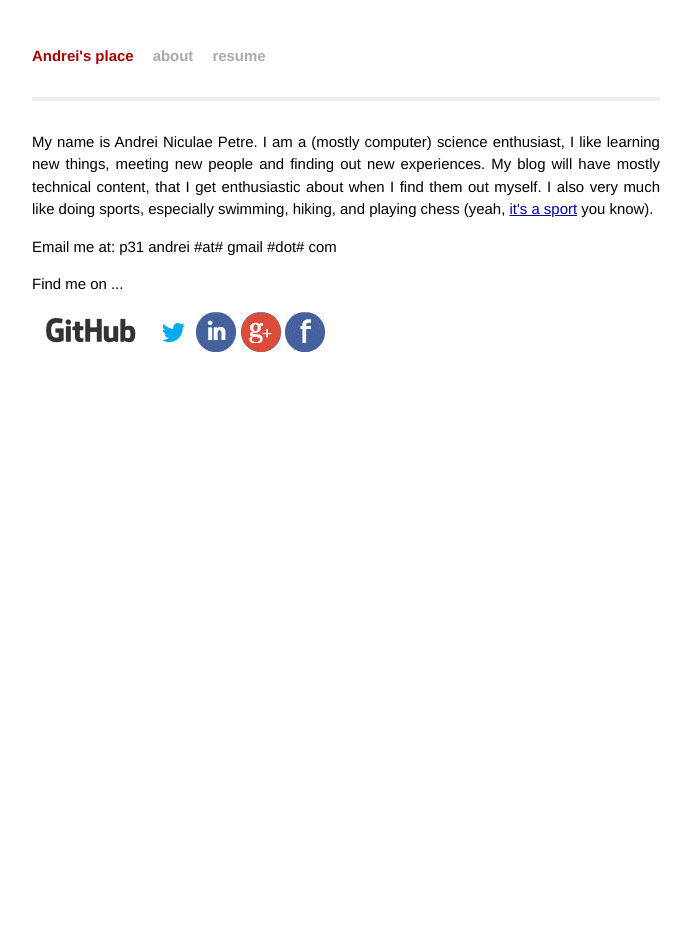
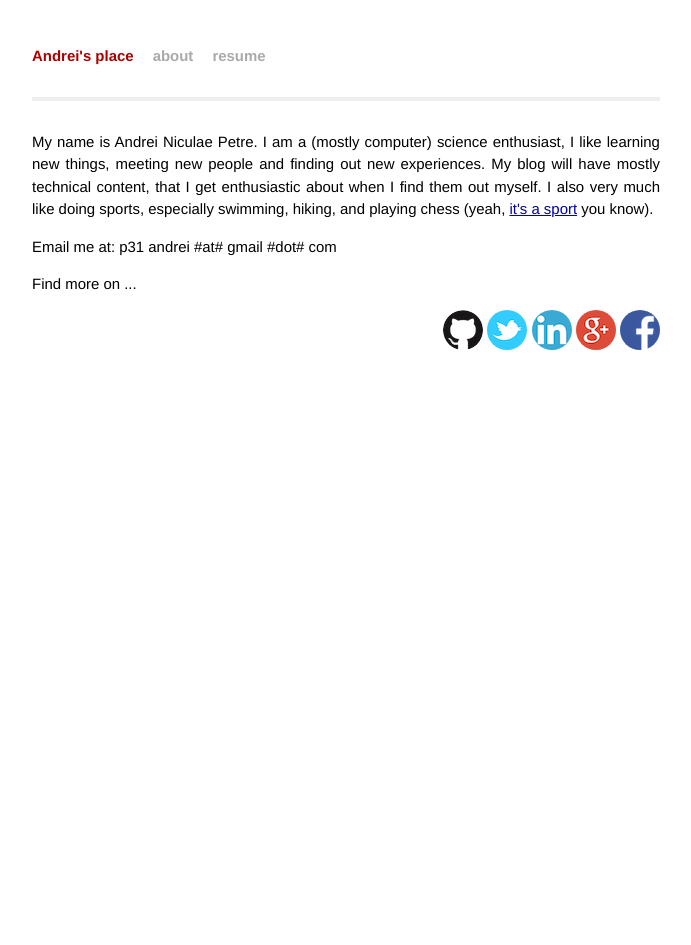
Before and after one commit to andreip/andreip.github.io, a Jekyll site: the page built from about/index.html, in a window 1280 px wide. Shown: the whole page, without its empty margins (294-985 px from the left). Built offline with Jekyll 4.4.1, drawn with Linux system fonts in a browser that asks for light colours; Markdown is read by kramdown in place of the engine named in the settings.

Commit message:
Update the about section with pictures to my social pages.

```diff
--- a/about/index.html
+++ b/about/index.html
@@ -13,14 +13,13 @@ layout: default
   </p>
 
   <p class="emailme">Email me at: p31 andrei #at# gmail #dot# com</p>
-  <p>Find me on ...</p>
+  <p>Find more on ...</p>
   <div class="findme">
     <a target="_blank" href="https://github.com/andreip/"><img src="../img/github.png"/></a>
-    <a target="_blank" href="https://twitter.com/anpetre"><img src="../img/twitter.jpg"/></a>
+    <a target="_blank" href="https://twitter.com/anpetre"><img src="../img/twitter.png"/></a>
     <a target="_blank"
-    href="http://www.linkedin.com/profile/view?id=143805798"><img src="../img/in.jpg"/></a>
-    <a target="_blank"
-    href="https://plus.google.com/+AndreiPetre/posts"><img src="../img/g+.jpg"/></a>
-    <a target="_blank" href="https://www.facebook.com/anpetre"><img src="../img/fb.jpg"/></a>
+    href="http://www.linkedin.com/profile/view?id=143805798"><img src="../img/in.png"/></a>
+    <a target="_blank" href="https://plus.google.com/+AndreiPetre/posts"><img src="../img/gplus.png"/></a>
+    <a target="_blank" href="https://www.facebook.com/anpetre"><img src="../img/fb.png"/></a>
   </div>
 </div>
--- a/css/main.css
+++ b/css/main.css
@@ -146,3 +146,12 @@ a:visited { color: #a0a; }
 .post pre.terminal code {
   background-color: #333;
 }
+
+.findme {
+  display: inline-block;
+  float: right;
+}
+
+.findme a img {
+  border-radius: 50%;
+}
```
Also changed, not shown: img/fb.jpg (deleted), img/fb.png (added), img/g+.jpg (deleted), img/github.png, img/gplus.png (added), img/in.jpg (deleted), img/in.png (added), img/pic.jpg (deleted), img/twitter.jpg (deleted), img/twitter.png (added).
